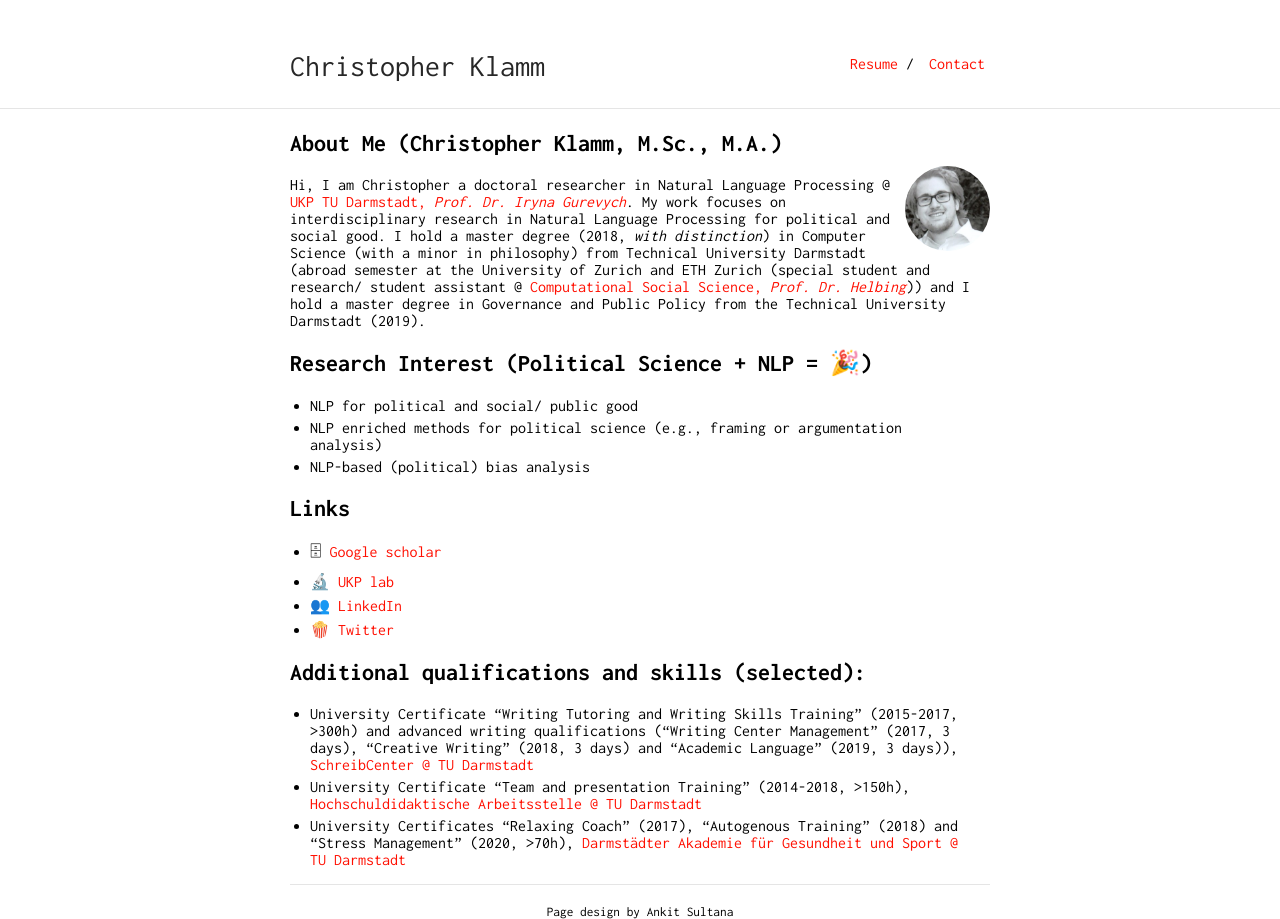
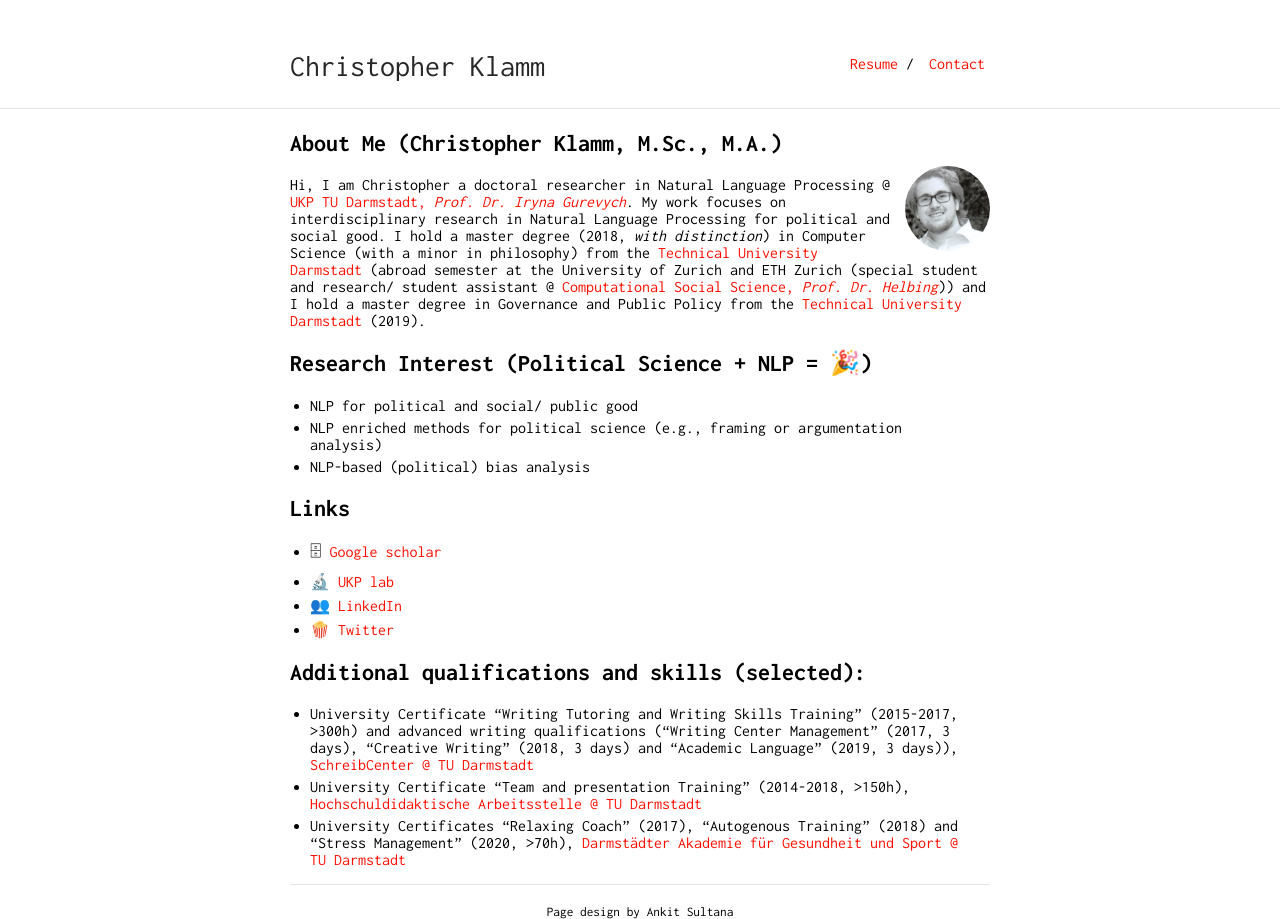
Before and after one commit to chkla/gitPage, a Jekyll site: the page built from index.md, in a window 1280 px wide. Built offline with Jekyll 4.4.1, drawn with Linux system fonts in a browser that asks for light colours; our own code applies the rules of GitHub Pages for plain Markdown files.

Commit message:
Update index.md

```diff
--- a/index.md
+++ b/index.md
@@ -6,7 +6,7 @@ layout: default
 
 <img class="profile-picture" src="chris.jpg">
 
-Hi, I am Christopher a doctoral researcher in Natural Language Processing @ [UKP TU Darmstadt, <i>Prof. Dr. Iryna Gurevych</i>](https://www.informatik.tu-darmstadt.de/ukp/ukp_home/about_ukp/index.en.jsp). My work focuses on interdisciplinary research in Natural Language Processing for political and social good. I hold a master degree (2018, <i>with distinction</i>) in Computer Science (with a minor in philosophy) from Technical University Darmstadt (abroad semester at the University of Zurich and ETH Zurich (special student and research/ student assistant @ [Computational Social Science, <i>Prof. Dr. Helbing</i>](http://www.coss.ethz.ch))) and I hold a master degree in Governance and Public Policy from the Technical University Darmstadt (2019).
+Hi, I am Christopher a doctoral researcher in Natural Language Processing @ [UKP TU Darmstadt, <i>Prof. Dr. Iryna Gurevych</i>](https://www.informatik.tu-darmstadt.de/ukp/ukp_home/about_ukp/index.en.jsp). My work focuses on interdisciplinary research in Natural Language Processing for political and social good. I hold a master degree (2018, <i>with distinction</i>) in Computer Science (with a minor in philosophy) from the [Technical University Darmstadt](https://www.tu-darmstadt.de) (abroad semester at the University of Zurich and ETH Zurich (special student and research/ student assistant @ [Computational Social Science, <i>Prof. Dr. Helbing</i>](http://www.coss.ethz.ch))) and I hold a master degree in Governance and Public Policy from the [Technical University Darmstadt](https://www.tu-darmstadt.de) (2019).
 
 ## Research Interest (Political Science + NLP = 🎉)
 * NLP for political and social/ public good
```
